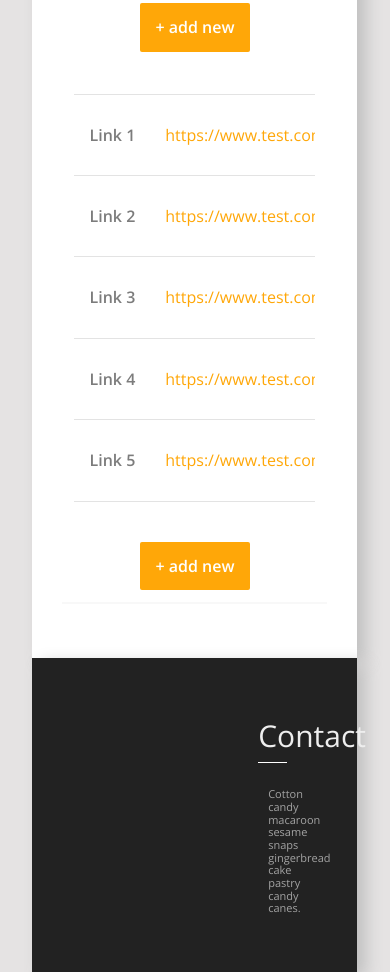
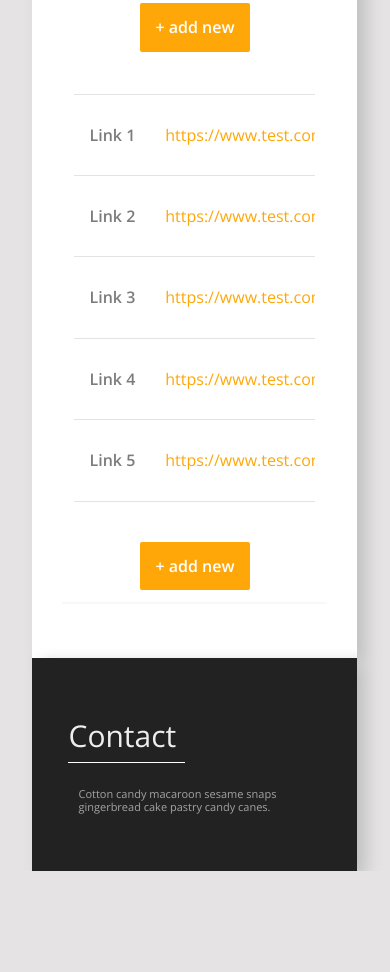
Before and after one commit to grygikrz/ProjektKodilla, a website: page index.html in a window 390 px wide. Shown: the part 1322-2294 px from the top of the page. After the commit the page ends 2193 px from the top, so only its background shows below. Drawn offline with nearby package versions, Linux system fonts and the light colour scheme.

Commit message:
Fixed footer mobile view

```diff
--- a/index.html
+++ b/index.html
@@ -157,13 +157,13 @@
 						</div>
 						<footer>
 							<div class="row">
-								<div class="col-sm-3 col-md-3 col-lg-3 col-xl-3 footer">
+								<div class="col-sm-12 col-md-3 col-lg-3 col-xl-3 footer">
 								</div>
-								<div class="col-sm-3 col-md-3 col-lg-3 col-xl-3 footer">
+								<div class="col-sm-12 col-md-3 col-lg-3 col-xl-3 footer">
 								</div>
-								<div class="col-sm-3 col-md-3 col-lg-3 col-xl-3 footer">
+								<div class="col-sm-12 col-md-3 col-lg-3 col-xl-3 footer">
 								</div>
-								<div class="col-sm-3 col-md-3 col-lg-3 col-xl-3 footer">
+								<div class="col-sm-12 col-md-3 col-lg-3 col-xl-3 footer">
 									<h2>Contact</h2>
 									<hr>
 									<p>Cotton candy macaroon sesame snaps gingerbread cake pastry candy canes.</p>
```
